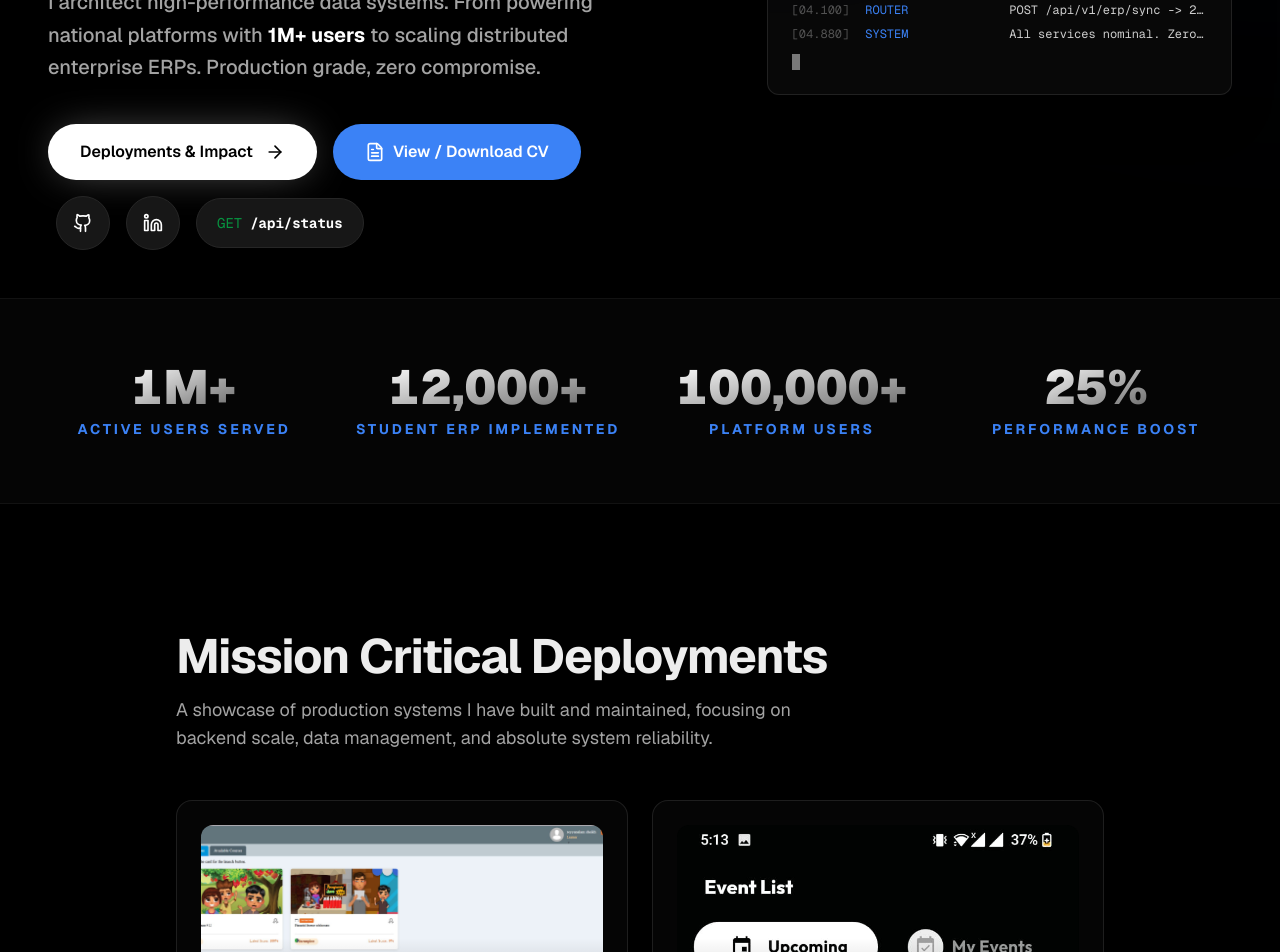
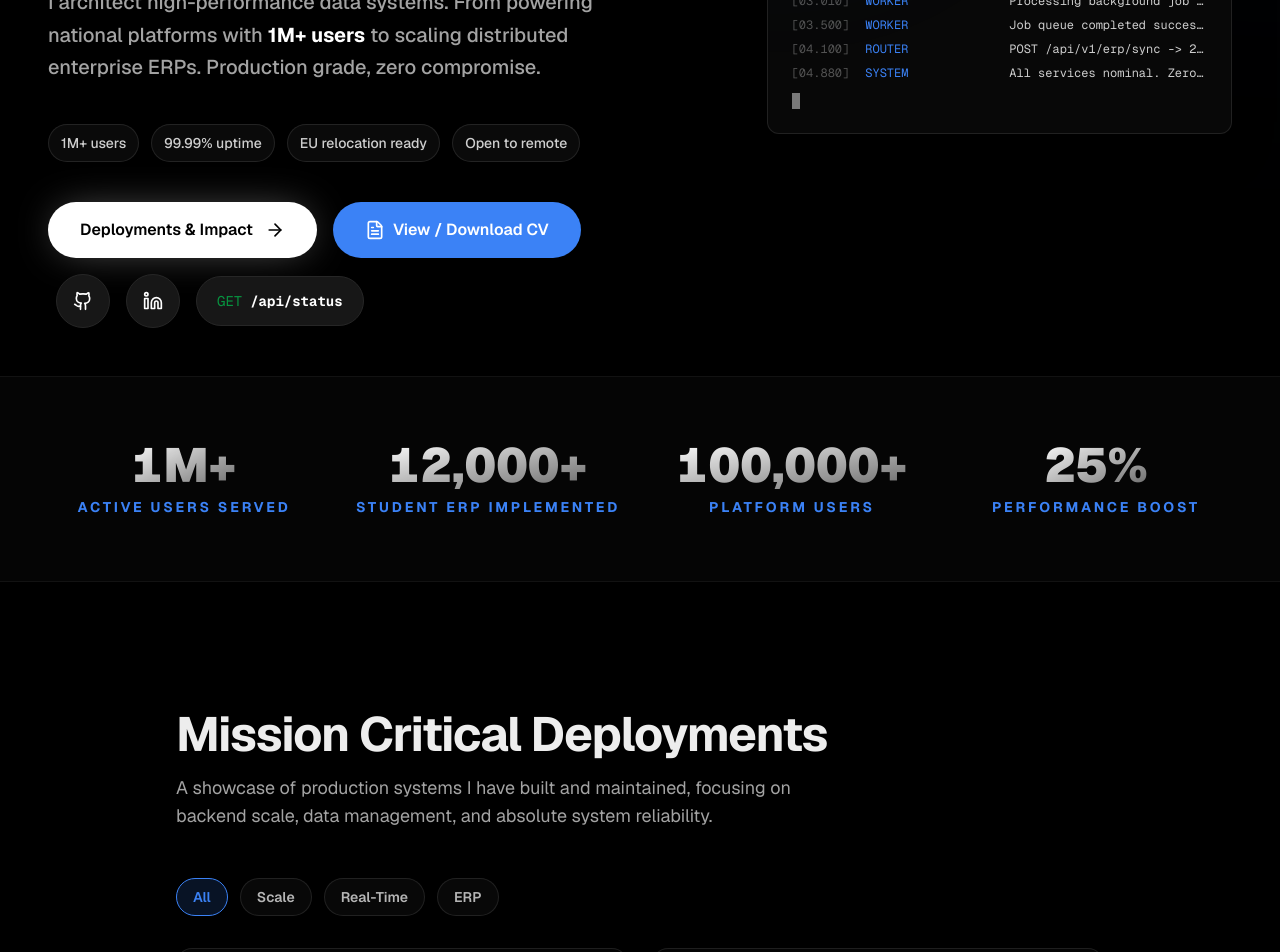
Before and after one commit to Reyyan31/portfolio, a Next.js app: page / in a window 1280 px wide. Shown: the part 620-1572 px from the top of the page. Built offline with nearby package versions, Linux system fonts and the light colour scheme.

Commit message:
categorized projects

```diff
--- a/components/sections/Hero.tsx
+++ b/components/sections/Hero.tsx
@@ -54,6 +54,19 @@ export default function Hero() {
                   <>I architect high-performance data systems. From powering national platforms with <strong className="text-white">1M+ users</strong> to scaling distributed enterprise ERPs. Production grade, zero compromise.</>
                 )}
               </p>
+            </AnimatedElement>
+
+            <AnimatedElement delay={0.35} direction="up" className="flex flex-wrap gap-3 mb-10">
+              {[
+                { label: "1M+ users" },
+                { label: "99.99% uptime" },
+                { label: "EU relocation ready" },
+                { label: "Open to remote" },
+              ].map((item) => (
+                <div key={item.label} className="rounded-full border border-white/10 bg-white/[0.04] px-3 py-2 text-sm font-medium text-white/80 backdrop-blur-sm">
+                  {item.label}
+                </div>
+              ))}
             </AnimatedElement>
 
             <AnimatedElement delay={0.4} direction="up" className="flex flex-col sm:flex-row gap-4 w-full flex-wrap sm:w-auto">
--- a/components/sections/Projects.tsx
+++ b/components/sections/Projects.tsx
@@ -1,5 +1,6 @@
 "use client";
 
+import { useState } from "react";
 import { Section } from "@/components/ui/Section";
 import { AnimatedElement } from "@/components/ui/AnimatedElement";
 import { ProjectCard } from "@/components/ui/ProjectCard";
@@ -8,6 +9,7 @@ import { useRecruiterMode } from "@/components/providers/RecruiterModeProvider";
 const projects = [
   {
     title: "PomPak – National Platform",
+    category: "Scale",
     description: "National financial literacy platform backed by State Bank of Pakistan & JazzCash. Handled scale for 1M+ users, 750k+ students across 45+ districts.",
     tech: ["PHP/Laravel", "SQL Server", "JavaScript", "Docker", "AWS"],
     metrics: "1M+ Users • 750k+ Students",
@@ -24,6 +26,7 @@ const projects = [
   },
   {
     title: "BuzzMap",
+    category: "Real-Time",
     description: "Engineered real-time event discovery backend delivering geolocation APIs. Achieved <50ms WebSocket latency, 99.99% uptime, and scaled Redis caching for 10k+ req/sec to meet strict US production requirements.",
     tech: ["Node.js", "Express", "MongoDB", "Redis", "WebSockets"],
     metrics: "<50ms Latency • 99.99% Uptime",
@@ -40,6 +43,7 @@ const projects = [
   },
   {
     title: "SLS – School Management",
+    category: "ERP",
     description: "Comprehensive school ERP managing 12,000+ students across 8 portals. Includes full financial audit suite and bulk challenge printing.",
     tech: ["PHP/Laravel", "MySQL", "Bootstrap"],
     metrics: "12,000+ Students",
@@ -54,6 +58,7 @@ const projects = [
   },
   {
     title: "Hello Creative IT Portal",
+    category: "ERP",
     description: "Company-wide CRM/ERP managing HR, payroll, deal pipelines, and a full double-entry accounting module (ledger, P&L, balance sheet).",
     tech: ["PHP/Laravel", "MySQL", "Vue.js", "Redis"],
     metrics: "Double-Entry Accounting",
@@ -70,6 +75,12 @@ const projects = [
 
 export default function Projects() {
   const { isRecruiterMode } = useRecruiterMode();
+  const [activeFilter, setActiveFilter] = useState<"All" | "Scale" | "Real-Time" | "ERP">("All");
+
+  const visibleProjects = projects.filter((project) => {
+    if (activeFilter === "All") return true;
+    return project.category === activeFilter;
+  });
 
   return (
     <Section id="projects">
@@ -84,8 +95,24 @@ export default function Projects() {
         </p>
       </AnimatedElement>
 
+      <div className="flex flex-wrap gap-3 mb-8">
+        {(["All", "Scale", "Real-Time", "ERP"] as const).map((filter) => (
+          <button
+            key={filter}
+            onClick={() => setActiveFilter(filter)}
+            className={`px-4 py-2 rounded-full border text-sm font-semibold transition-all ${
+              activeFilter === filter
+                ? "border-brand bg-brand/15 text-brand"
+                : "border-white/10 bg-white/[0.03] text-white/70 hover:border-white/20 hover:text-white"
+            }`}
+          >
+            {filter}
+          </button>
+        ))}
+      </div>
+
       <div className="grid grid-cols-1 md:grid-cols-2 gap-6 w-full">
-        {projects.map((project, index) => (
+        {visibleProjects.map((project, index) => (
           <AnimatedElement
             key={index}
             delay={index * 0.1}
--- a/components/ui/ProjectImageSlider.tsx
+++ b/components/ui/ProjectImageSlider.tsx
@@ -15,25 +15,38 @@ export function ProjectImageSlider({ images }: ProjectImageSliderProps) {
   const [direction, setDirection] = useState(0); // 1 for right, -1 for left
   const [isHovered, setIsHovered] = useState(false);
 
+  const safeImages = images.filter((image): image is string => typeof image === "string" && image.trim().length > 0);
+
   const nextSlide = () => {
+    if (safeImages.length === 0) return;
     setDirection(1);
-    setCurrentIndex((prev) => (prev + 1) % images.length);
+    setCurrentIndex((prev) => (prev + 1) % safeImages.length);
   };
 
   const prevSlide = () => {
+    if (safeImages.length === 0) return;
     setDirection(-1);
-    setCurrentIndex((prev) => (prev - 1 + images.length) % images.length);
+    setCurrentIndex((prev) => (prev - 1 + safeImages.length) % safeImages.length);
   };
 
   useEffect(() => {
-    if (isHovered) return;
+    if (safeImages.length === 0) {
+      setCurrentIndex(0);
+      return;
+    }
+
+    setCurrentIndex((prev) => (prev >= safeImages.length ? 0 : prev));
+  }, [safeImages.length]);
+
+  useEffect(() => {
+    if (isHovered || safeImages.length <= 1) return;
 
     const interval = setInterval(() => {
       nextSlide();
     }, 5000);
 
     return () => clearInterval(interval);
-  }, [isHovered, images.length]);
+  }, [isHovered, safeImages.length]);
 
   const variants = {
     enter: (direction: number) => ({
@@ -54,6 +67,14 @@ export function ProjectImageSlider({ images }: ProjectImageSliderProps) {
       scale: 0.9,
     }),
   };
+
+  if (safeImages.length === 0) {
+    return (
+      <div className="relative w-full aspect-video rounded-xl overflow-hidden mb-6 border border-white/10 bg-white/[0.03] flex items-center justify-center text-sm text-white/50">
+        No project imagery available
+      </div>
+    );
+  }
 
   return (
     <div
@@ -77,7 +98,7 @@ export function ProjectImageSlider({ images }: ProjectImageSliderProps) {
           className="absolute inset-0"
         >
           <Image
-            src={images[currentIndex]}
+            src={safeImages[currentIndex]}
             alt={`Project screenshot ${currentIndex + 1}`}
             fill
             className="object-cover object-top transition-transform duration-700 group-hover:scale-105"
@@ -116,7 +137,7 @@ export function ProjectImageSlider({ images }: ProjectImageSliderProps) {
 
       {/* Indicator Dots */}
       <div className="absolute bottom-3 left-1/2 -translate-x-1/2 flex gap-1.5 z-20">
-        {images.map((_, index) => (
+        {safeImages.map((_, index) => (
           <button
             key={index}
             onClick={(e) => {
```
